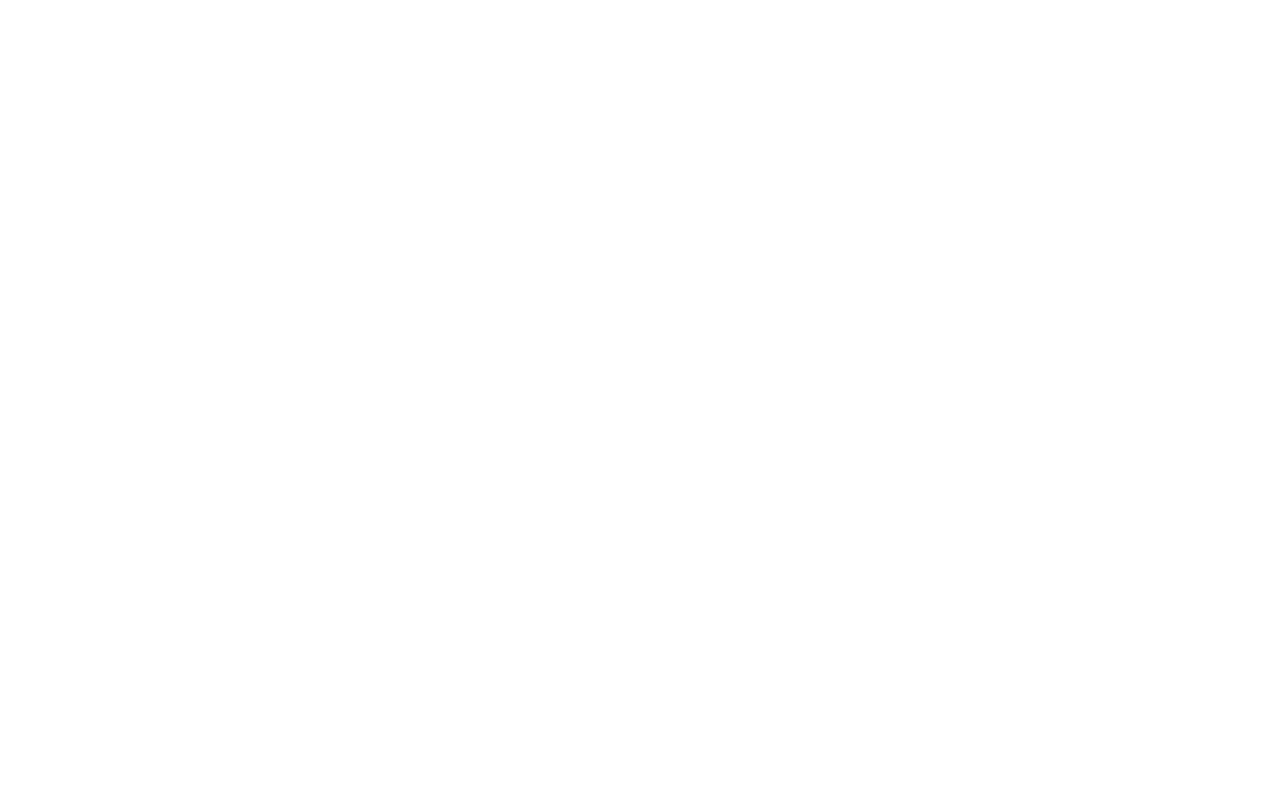
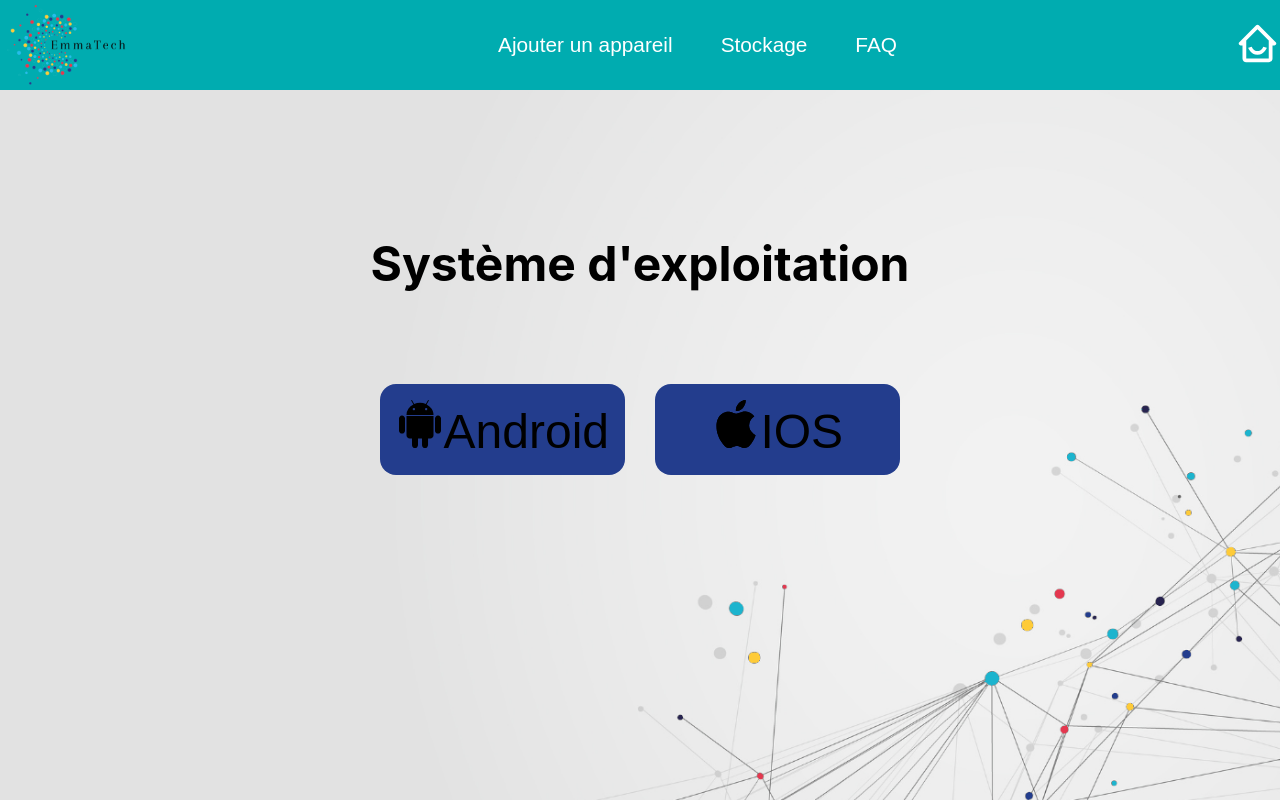
Before and after one commit to Elodie0530/EmmaTech, a React (Vite) app in the folder frontend/: page /ajoute-un-appareil in a window 1280 px wide. Before the commit this address had no page. Built offline with nearby package versions, Linux system fonts and the light colour scheme.

Commit message:
Added the Survey component as well as the routes that go with it and the css

```diff
--- a/frontend/src/App.jsx
+++ b/frontend/src/App.jsx
@@ -2,6 +2,7 @@
 import "./App.css";
 import Login from "./pages/Login";
 import Home from "./pages/Home";
+import Survey from "./pages/Survey";
 
 function App() {
   return (
@@ -9,6 +10,7 @@
       <Routes>
         <Route path="/" element={<Login />} />
         <Route path="/Accueil" element={<Home />} />
+        <Route path="/Ajoute-un-appareil" element={<Survey />} />
       </Routes>
     </div>
   );
--- a/frontend/src/components/Navbar.jsx
+++ b/frontend/src/components/Navbar.jsx
@@ -1,27 +1,32 @@
 import { BiHomeSmile } from "react-icons/bi";
+import { Link } from "react-router-dom";
 import header from "../styles/Header.module.css";
 import logo from "../picture/EmmaTech.png";
 
 export default function Navbar() {
-  const navLink = ["Ajouté un appareil", "Stockage", "FAQ"];
-
-  const renderNavLink = (content) => {
-    return (
-      <ul key={content}>
-        <li>
-          <button type="button">{content}</button>
-        </li>
-      </ul>
-    );
-  };
-
   return (
     <header className={header.header}>
       <div className={header.container}>
         <div className={header.navContainer}>
           <img className={header.logo} src={logo} alt="EmmaTech" />
-          <nav>{navLink.map((nav) => renderNavLink(nav))}</nav>
-          <BiHomeSmile size={45} className={header.home} />
+          <nav>
+            <ul>
+              <li>
+                <Link to="/Ajoute-un-appareil">
+                  <button type="button">Ajouter un appareil</button>
+                </Link>
+              </li>
+              <li>
+                <button type="button">Stockage</button>
+              </li>
+              <li>
+                <button type="button">FAQ</button>
+              </li>
+            </ul>
+          </nav>
+          <Link to="/Accueil">
+            <BiHomeSmile size={45} className={header.home} />
+          </Link>
         </div>
       </div>
     </header>
--- a/frontend/src/pages/Home.jsx
+++ b/frontend/src/pages/Home.jsx
@@ -1,4 +1,5 @@
 import { BsFillPersonFill } from "react-icons/bs";
+import { Link } from "react-router-dom";
 import home from "../styles/Home.module.css";
 import logo from "../picture/EmmaTech.png";
 
@@ -11,7 +12,10 @@
         <img src={logo} alt="" />
       </div>
       <div className={home.container}>
-        <div className={home.div1}>Ajouté un appareil</div>
+        <div className={home.div1}>
+          <Link to="/Ajoute-un-appareil">Ajouter un appareil</Link>
+        </div>
+
         <div className={home.div2}>Stockage</div>
         <div className={home.div3}>FAQ</div>
       </div>
--- /dev/null
+++ b/frontend/src/pages/Survey.jsx
@@ -0,0 +1,25 @@
+import { BsAndroid2, BsApple } from "react-icons/bs";
+
+import Navbar from "../components/Navbar";
+import survey from "../styles/Survey.module.scss";
+
+export default function Survey() {
+  return (
+    <>
+      <Navbar />
+      <section className={survey.survey}>
+        <h1>Système d'exploitation</h1>
+        <div className={survey.divButton}>
+          <button className={survey.button1} type="button">
+            <BsAndroid2 />
+            Android
+          </button>
+          <button className={survey.button2} type="button">
+            <BsApple />
+            IOS
+          </button>
+        </div>
+      </section>
+    </>
+  );
+}
--- a/frontend/src/styles/Header.module.css
+++ b/frontend/src/styles/Header.module.css
@@ -15,7 +15,7 @@
   justify-content: space-between;
 }
 
-.navContainer nav {
+.navContainer ul {
   display: flex;
   gap: 3rem;
 }
--- /dev/null
+++ b/frontend/src/styles/Survey.module.scss
@@ -0,0 +1,40 @@
+.survey {
+  display: flex;
+  flex-direction: column;
+  align-items: center;
+  justify-content: center;
+  background-image: url(../picture/Fonnd.png);
+  background-repeat: no-repeat;
+  background-size: 110rem;
+}
+
+.survey h1 {
+  font-size: 3rem;
+}
+
+.divButton {
+  display: grid;
+  grid-template-columns: repeat(2, 1fr);
+  grid-template-rows: repeat(3, 1fr);
+  grid-column-gap: 30px;
+}
+
+.divButton button {
+  font-size: 3rem;
+  background-color: #233d8d;
+  border: none;
+  border-radius: 1rem;
+  padding: 1rem;
+}
+
+.divButton button:hover {
+  transition: 1000ms;
+  background-color: #fecb38;
+}
+
+.button1 {
+  grid-area: 2 / 1 / 3 / 2;
+}
+.button2 {
+  grid-area: 2 / 2 / 3 / 3;
+}
```
Also changed, not shown: frontend/src/styles/Home.module.css (line endings or trailing spaces).
